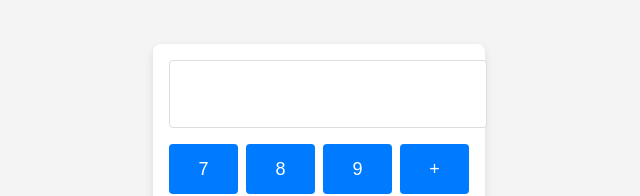
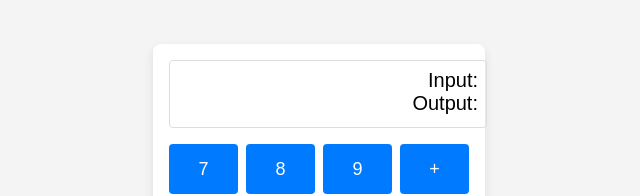
Before and after one commit to satwikbhat1/calculator, a React (Create React App) app: page / in a window 1280 px wide. Shown: the part 186-382 px from the top of the page, without its empty margins (321-961 px from the left). Built offline with nearby package versions, Linux system fonts and the light colour scheme.

Commit message:
Update App.js

```diff
--- a/src/App.js
+++ b/src/App.js
@@ -1,30 +1,37 @@
 import React, { useState } from "react";
 import "./App.css";
+
 const App = () => {
   const [input, setInput] = useState("");
+  const [output, setOutput] = useState("");
 
   const handleClick = (value) => {
     if (value === "C") {
       setInput("");
+      setOutput("");
     } else if (value === "=") {
       try {
         if (input.trim() === "") {
-          setInput("Error");
+          setOutput("Error");
         } else {
           const result = eval(input);
-          setInput(result.toString());
+          setOutput(result.toString());
         }
       } catch (error) {
-        setInput("Error");
+        setOutput("Error");
       }
     } else {
       setInput((prev) => prev + value);
+      setOutput(""); // Clear output for intermediate input
     }
   };
 
   return (
     <div className="calculator">
-      <input type="text" value={input} readOnly className="display" />
+      <div className="display">
+        <div className="input-display">Input: {input}</div>
+        <div className="output-display">Output: {output}</div>
+      </div>
       <div className="buttons">
         {[
           "7",
```
